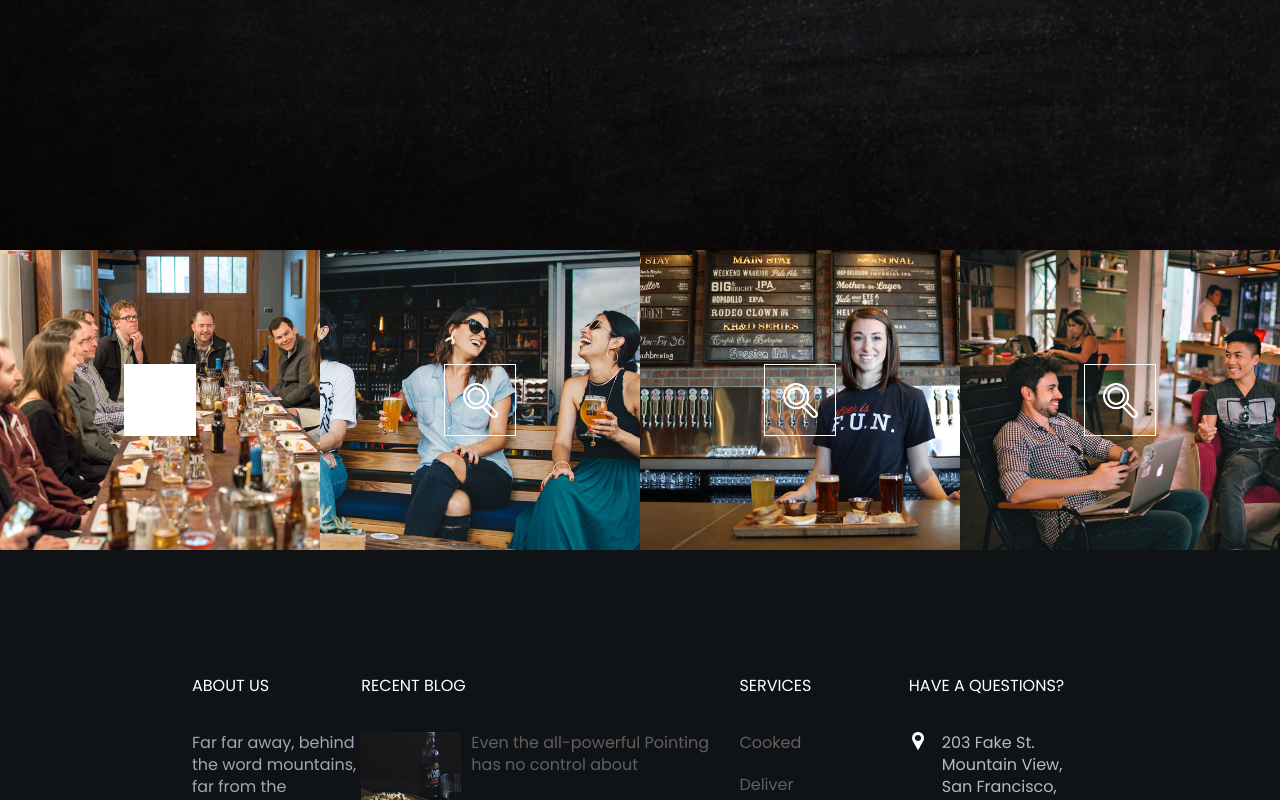
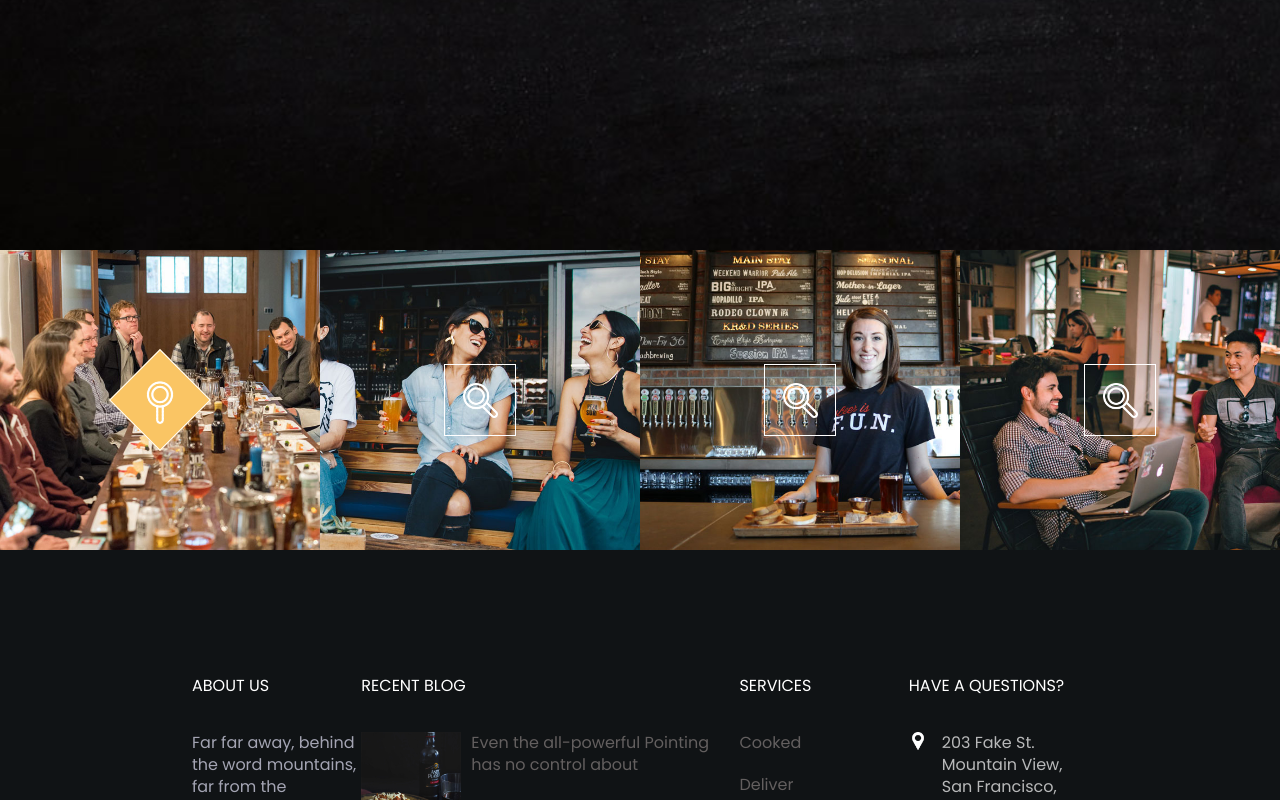
Before and after one commit to DmitryVoloshin/PizzaApp, a React (Create React App) app: page / in a window 1280 px wide. In both pictures the pointer is over the element 160 px from the left and 4270 px from the top of the page. Shown: the part 3870-4670 px from the top of the page. Built offline with nearby package versions, Linux system fonts and the light colour scheme.

Commit message:
count block +

```diff
--- a/src/components/pages/reused-blocks/foto-block/foto-block.css
+++ b/src/components/pages/reused-blocks/foto-block/foto-block.css
@@ -36,10 +36,13 @@
     display: flex;
     justify-content: center;
     align-items: center;
+    transition-duration: 400ms;
+    transition-property: transform,background-color;
     /* visibility: hidden; */
 }
 .list-item_sqr:hover{
-    background-color: #fff;
+    background-color: #fac564;
+    transform: rotate(45deg);
 }
 .item-sqr_image{
     width: 35px;
```
Also changed, not shown: src/components/pages/reused-blocks/count-block/count-block.css (added), src/components/pages/reused-blocks/count-block/count-block.js (added), src/components/pages/reused-blocks/count-block/index.js (added).
